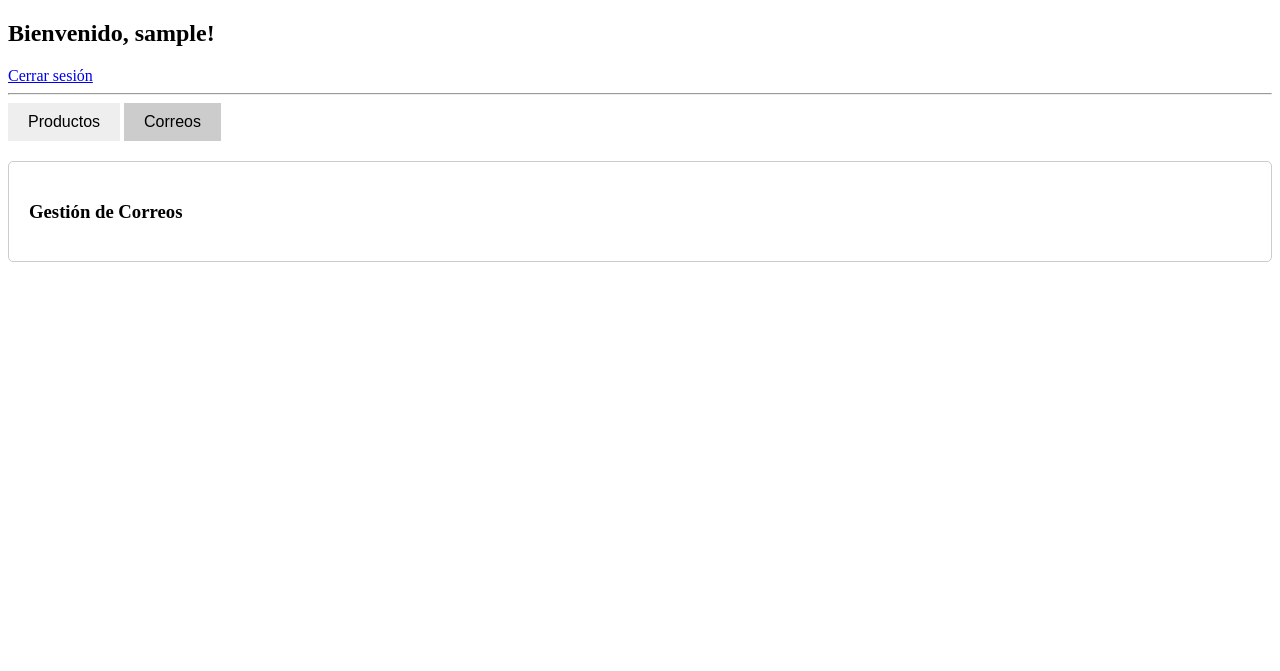
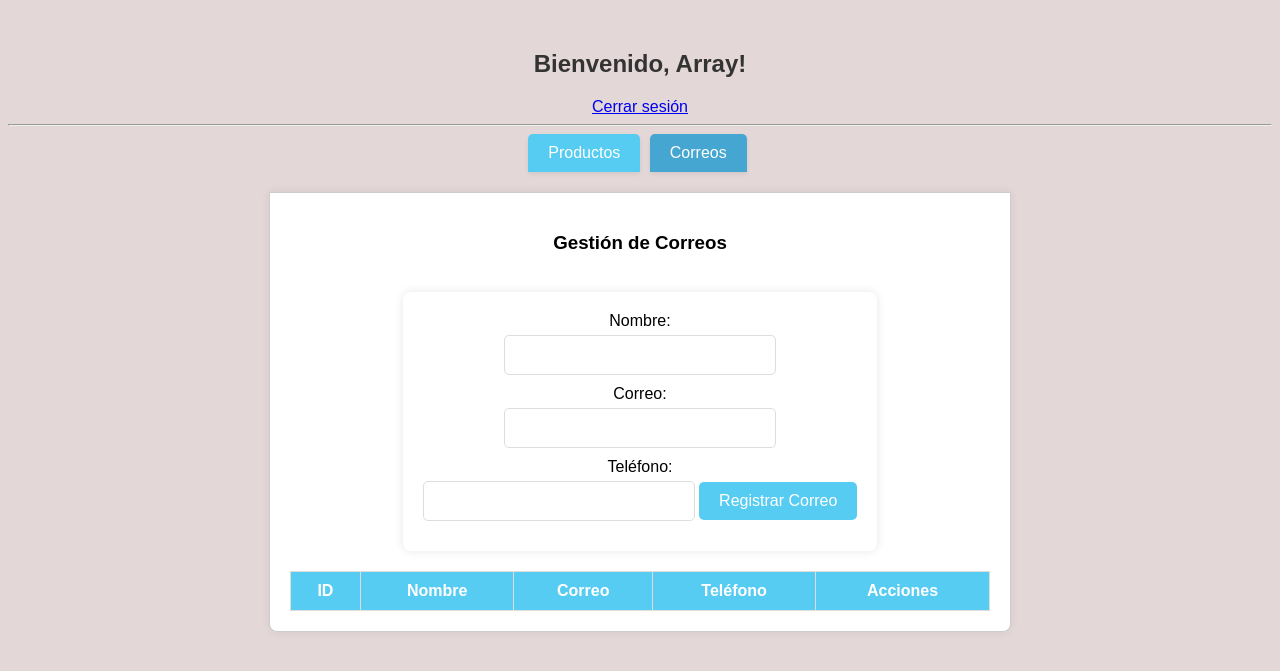
Before and after one commit to Orlando-BP/Opto-Register, a PHP site: page /dashboard.php in a window 1280 px wide, after a click on "Correos". Shown: the top 671 px of the page. Run offline with PHP 8.4, Linux system fonts and the light colour scheme; the visitor is signed in with stand-in values (Sample User, id 1); lists and menus that the app fills with data are empty.

Commit message:
Diseño meh al dashboard

```diff
--- /dev/null
+++ b/Codigo Web/admin/CSS/style_admin.css
@@ -0,0 +1,133 @@
+body {
+    font-family: Arial, sans-serif;
+    background-color: #e4d7d7; /* Gris claro */
+    text-align: center;
+    margin-top: 50px;
+}
+
+h2 {
+    color: #333333; /* Gris oscuro */
+}
+
+form {
+    background-color: #ffffff; /* Blanco */
+    padding: 20px;
+    border-radius: 8px;
+    box-shadow: 0 0 10px rgba(0, 0, 0, 0.1);
+    display: inline-block;
+    margin-top: 20px;
+}
+
+label {
+    font-size: 16px;
+    margin-bottom: 5px;
+    display: block;
+}
+
+input {
+    padding: 10px;
+    width: 250px;
+    margin-bottom: 10px;
+    border: 1px solid #ddd;
+    border-radius: 5px;
+    font-size: 16px;
+}
+
+button {
+    padding: 10px 20px;
+    background-color: #56CCF2; /* Azul claro */
+    color: #fff;
+    border: none;
+    border-radius: 5px;
+    font-size: 16px;
+    cursor: pointer;
+}
+
+button:hover {
+    background-color: #45A6D1; /* Azul oscuro */
+}
+
+p {
+    color: red;
+    font-weight: bold;
+}
+
+.header-dashboard {
+    display: flex;
+    justify-content: space-between;
+    align-items: center;
+    margin-bottom: 10px;
+    padding: 0 30px;
+}
+.bienvenido-icon {
+    font-size: 28px;
+    margin-right: 8px;
+}
+.user-name {
+    color: #56CCF2;
+    font-weight: bold;
+}
+.btn-logout {
+    background-color: #56CCF2;
+    color: #fff;
+    border: none;
+    border-radius: 5px;
+    padding: 10px 20px;
+    font-size: 16px;
+    text-decoration: none;
+    transition: background 0.3s;
+    box-shadow: 0 2px 4px rgba(0,0,0,0.08);
+}
+.btn-logout:hover {
+    background-color: #45A6D1;
+}
+.tabs {
+    margin-bottom: 20px;
+}
+.tablink {
+    background-color: #56CCF2;
+    color: #fff;
+    border: none;
+    outline: none;
+    cursor: pointer;
+    padding: 10px 20px;
+    margin-right: 5px;
+    border-radius: 5px 5px 0 0;
+    font-size: 16px;
+    box-shadow: 0 2px 4px rgba(0,0,0,0.08);
+    transition: background 0.3s;
+}
+.tablink.active, .tablink:hover {
+    background-color: #45A6D1;
+}
+.tabcontent {
+    display: none;
+    padding: 20px;
+    border: 1px solid #ccc;
+    border-radius: 0 0 8px 8px;
+    background: #fff;
+    box-shadow: 0 0 10px rgba(0,0,0,0.07);
+    margin-bottom: 30px;
+    max-width: 700px;
+    margin-left: auto;
+    margin-right: auto;
+}
+#tabla-productos, #tabla-correos {
+    width: 100%;
+    border-collapse: collapse;
+    margin-top: 20px;
+    background: #fff;
+}
+#tabla-productos th, #tabla-productos td,
+#tabla-correos th, #tabla-correos td {
+    border: 1px solid #ddd;
+    padding: 10px;
+    text-align: center;
+}
+#tabla-productos th, #tabla-correos th {
+    background-color: #56CCF2;
+    color: #fff;
+}
+#tabla-productos tr:nth-child(even), #tabla-correos tr:nth-child(even) {
+    background-color: #f2f2f2;
+}
--- a/Codigo Web/admin/dashboard.php
+++ b/Codigo Web/admin/dashboard.php
@@ -10,6 +10,7 @@ if (!isset($_SESSION['user'])) {
     <head>
         <meta charset="UTF-8">
         <title>Dashboard</title>
+        <link rel="stylesheet" href="CSS/style_admin.css">
     </head>
     <body>
         <h2>Bienvenido, <?php echo $_SESSION['user']; ?>!</h2>
@@ -21,7 +22,7 @@ if (!isset($_SESSION['user'])) {
         </div>
         <div id="productos" class="tabcontent" style="display:block;">
             <h3>Gestión de Productos</h3>
-            <form id="form-producto" method="post" action="registroProducto.php" style="margin-bottom:20px;">
+            <form id="form-producto" method="post" action="registroProducto.php">
                 <label>Tipo:</label>
                 <input type="text" name="tipo" required>
                 <label>Material:</label>
@@ -36,7 +37,7 @@ if (!isset($_SESSION['user'])) {
                 <input type="text" name="observaciones">
                 <button type="submit">Registrar Producto</button>
             </form>
-            <table border="1" width="100%" id="tabla-productos">
+            <table id="tabla-productos">
                 <thead>
                     <tr>
                         <th>ID</th>
@@ -54,24 +55,34 @@ if (!isset($_SESSION['user'])) {
                 </tbody>
             </table>
         </div>
-        </div>
         <div id="correos" class="tabcontent" style="display:none;">
             <h3>Gestión de Correos</h3>
-            <!-- Aquí irá el formulario y la tabla de correos -->
+            <form id="form-correo" method="post" action="registroCorreo.php">
+                <label>Nombre:</label>
+                <input type="text" name="nombre" required>
+                <label>Correo:</label>
+                <input type="email" name="correo" required>
+                <label>Teléfono:</label>
+                <input type="text" name="telefono">
+                <button type="submit">Registrar Correo</button>
+            </form>
+            <table id="tabla-correos">
+                <thead>
+                    <tr>
+                        <th>ID</th>
+                        <th>Nombre</th>
+                        <th>Correo</th>
+                        <th>Teléfono</th>
+                        <th>Acciones</th>
+                    </tr>
+                </thead>
+                <tbody>
+                    <!-- Aquí se cargarán los correos desde la base de datos -->
+                </tbody>
+            </table>
         </div>
         <style>
-            .tabs { margin-bottom: 20px; }
-            .tablink {
-                background-color: #eee;
-                border: none;
-                outline: none;
-                cursor: pointer;
-                padding: 10px 20px;
-                transition: background 0.3s;
-                font-size: 16px;
-            }
-            .tablink.active, .tablink:hover { background-color: #ccc; }
-            .tabcontent { display: none; padding: 20px; border: 1px solid #ccc; border-radius: 5px; }
+
         </style>
         <script>
             function openTab(evt, tabName) {
--- a/Codigo Web/admin/index.php
+++ b/Codigo Web/admin/index.php
@@ -4,7 +4,7 @@
     <meta charset="UTF-8">
     <meta name="viewport" content="width=device-width, initial-scale=1.0">
     <title>Login</title>
-    <link rel="stylesheet" href="CSS/style_login.css">
+    <link rel="stylesheet" href="CSS/style_admin.css">
     <script src="JS/login.js"></script>
 </head>
 <body>
```
Also changed, not shown: Codigo Web/admin/CSS/style_login.css (deleted, +0 -53 lines), Codigo Web/admin/login.php (deleted, +0 -22 lines), Codigo Web/admin/JS/logout.php (renamed from Codigo Web/admin/logout.php).
